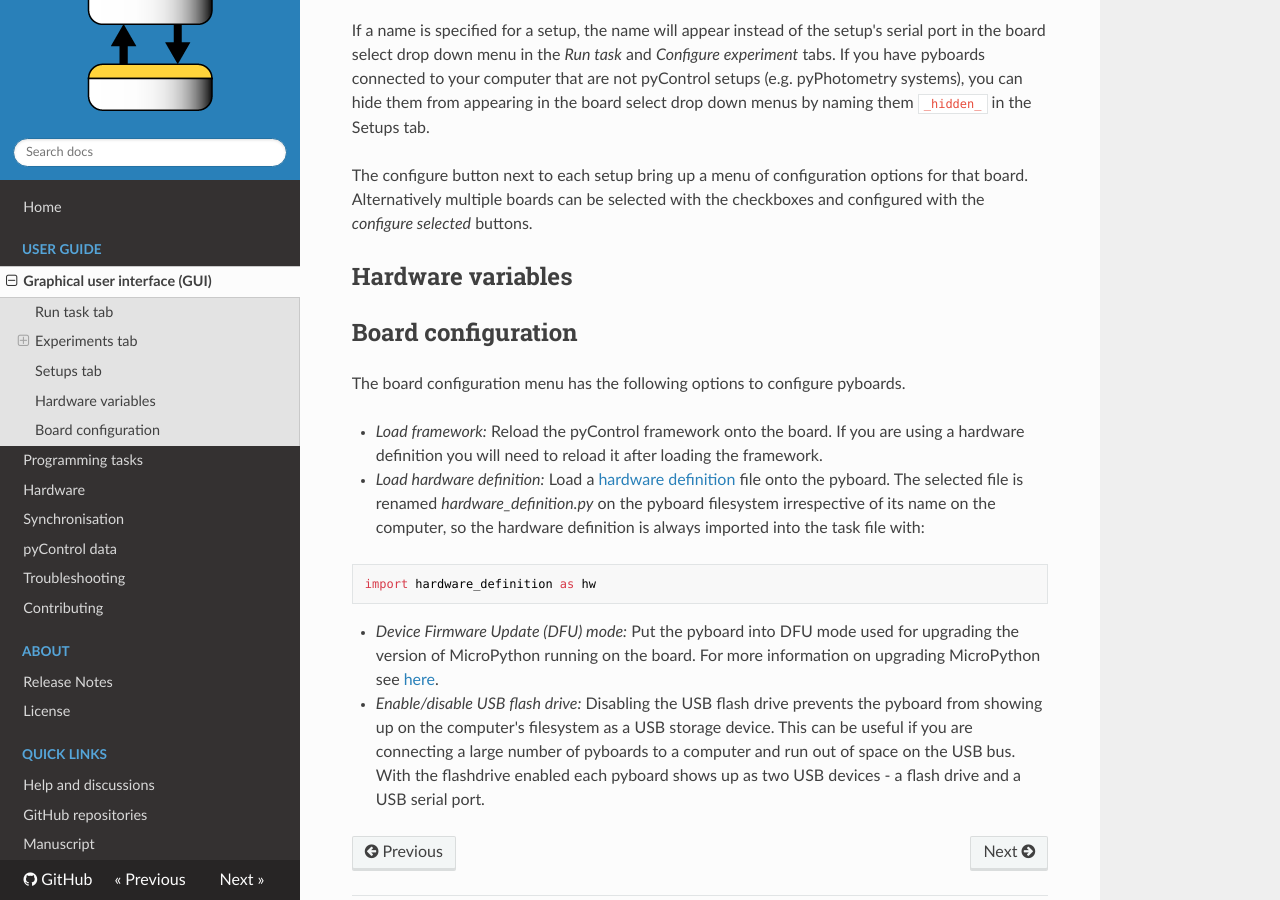
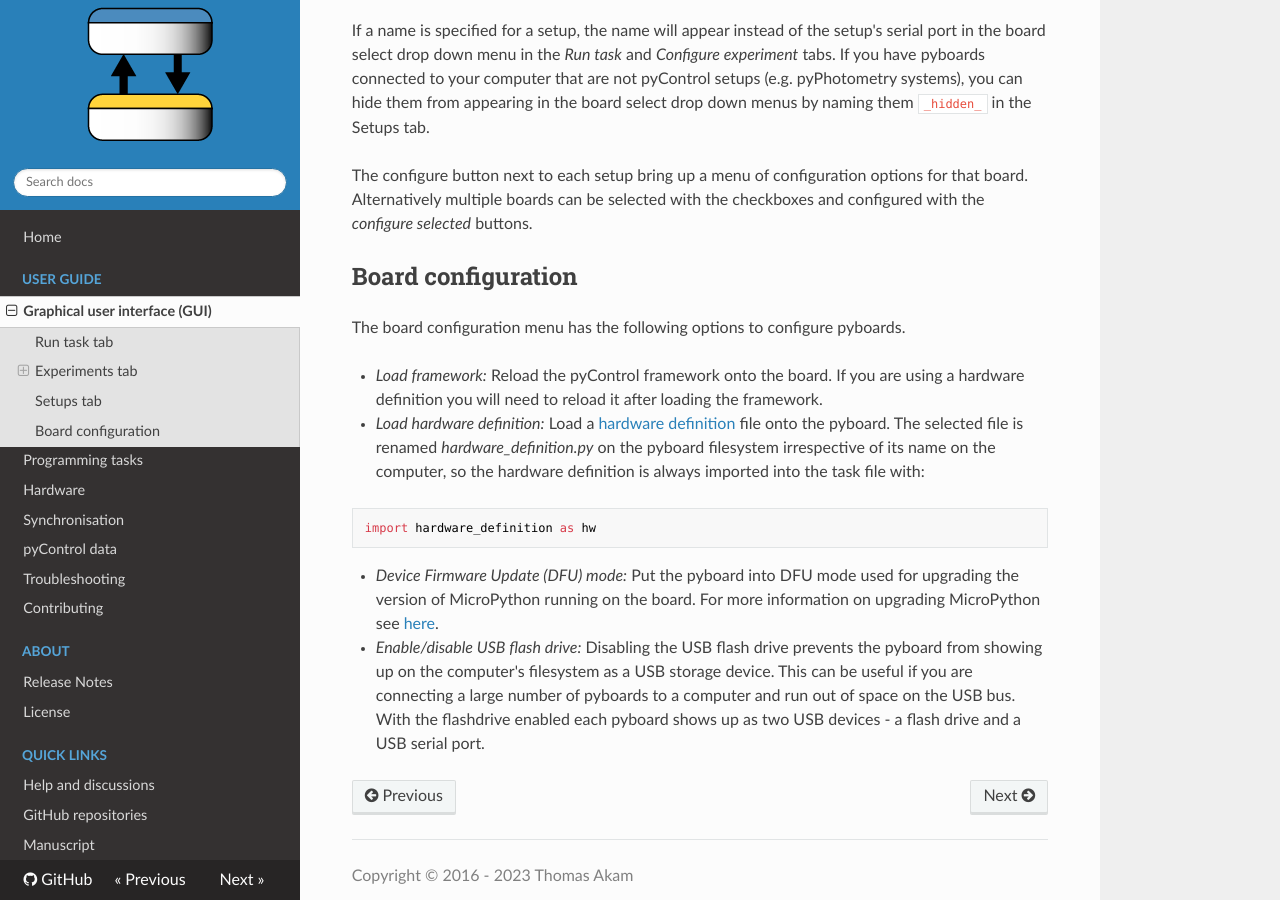
Before and after one commit to pyControl/docs, an MkDocs documentation site: the page built from docs/user-guide/graphical-user-interface.md, in a window 1280 px wide and 900 px high, scrolled down 7942 px. Built offline with MkDocs 1.6.1, drawn with Linux system fonts in a browser that asks for light colours; nearby versions of some CDN libraries.

Commit message:
removed hardware variable header that snuck into last commit

```diff
--- a/docs/user-guide/graphical-user-interface.md
+++ b/docs/user-guide/graphical-user-interface.md
@@ -80,8 +80,6 @@
 
 The configure button next to each setup bring up a menu of configuration options for that board.  Alternatively multiple boards can be selected with the checkboxes and configured with the *configure selected* buttons.
 
-## Hardware variables
-
 ## Board configuration
 
 The board configuration menu has the following options to configure pyboards.
```
